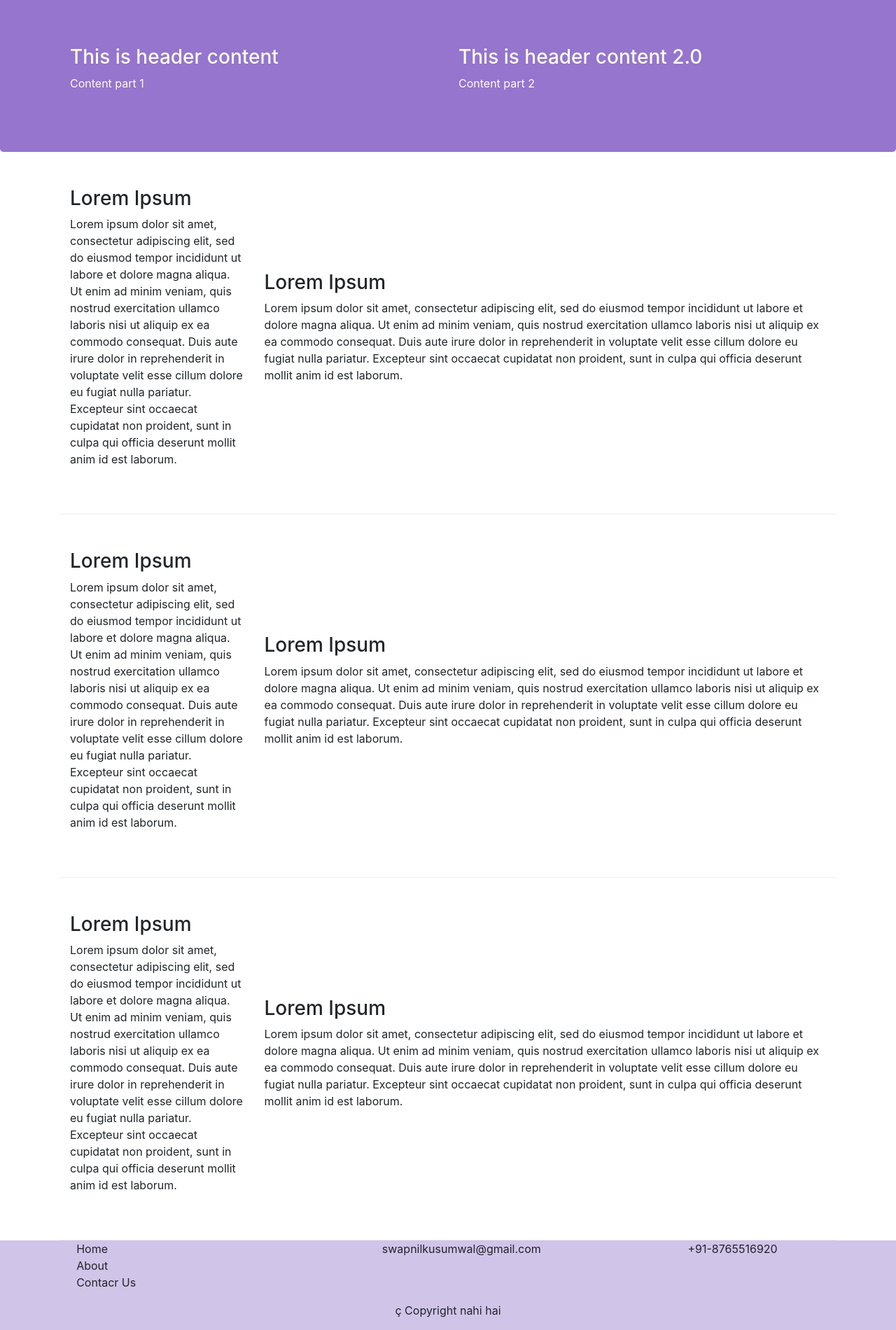
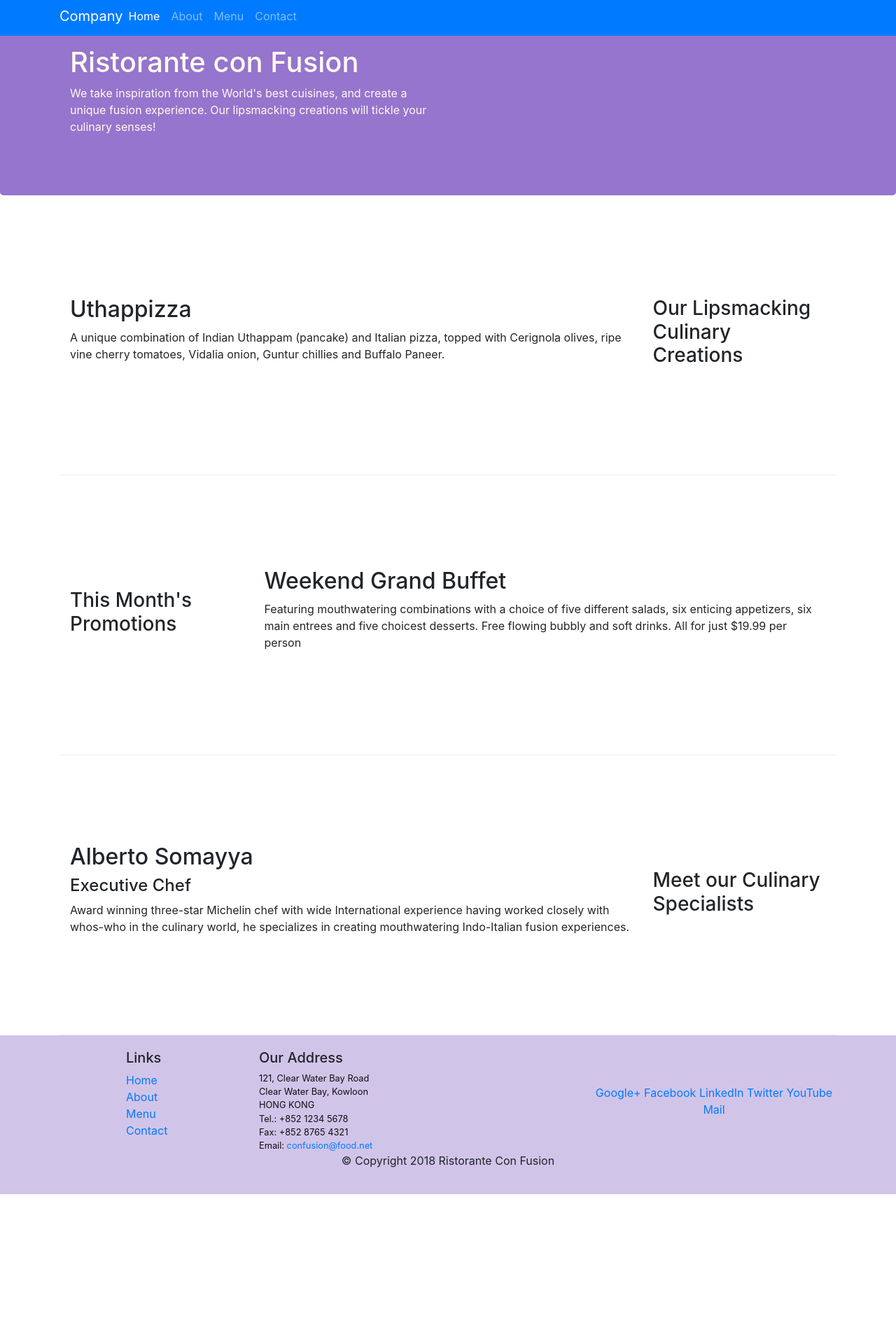
Before and after one commit to swapnilkusumwal/First, a website: page index.html in a window 1280 px wide. Shown: the part 5-1905 px from the top of the page at 70% size. After the commit the page ends 1711 px from the top, so only its background shows below. Drawn offline with nearby package versions, Linux system fonts and the light colour scheme.

Commit message:
fresh
fresh

```diff
--- a/CSS/style.css
+++ b/CSS/style.css
@@ -1,24 +1,30 @@
 .row-header{
     margin:0px auto;
-    paddingL0px auto;
+    padding:0px;
 }
 
-.row-content{
-    margin: 0px auto;
+.row-content {
+    margin:0px auto;
     padding: 50px 0px 50px 0px;
     border-bottom: 1px ridge;
-    min-height: 400px;
+    min-height:400px;
 }
 
 .footer{
     background-color: #D1C4E9;
     margin:0px auto;
-    padding 20px 0px 20px 0px;
+    padding: 20px 0px 20px 0px;
 }
 
-.jumbotron{
-    padding :70px 30px 70px 30px;
+.jumbotron {
+    padding:70px 30px 70px 30px;
     margin:0px auto;
-    background-color: #9575CD;
+    background: #9575CD ;
     color:floralwhite;
 }
+
+address{
+    font-size:80%;
+    margin:0px;
+    color:#0f0f0f;
+}
--- a/index.html
+++ b/index.html
@@ -1,7 +1,8 @@
 <!DOCTYPE html>
-<html>
+<html lang="en">
+
 <head>
-        <title>My first web page</title>
+    <title>Ristorante Con Fusion</title>
     <meta charset="utf-8">
     <meta name="viewport" content="width=device-width, initial-scale=1, shrink-to-fit=no">
     <meta http-equiv="x-ua-compatible" content="ie=edge">
@@ -9,139 +10,113 @@
     <link rel="stylesheet" href="https://stackpath.bootstrapcdn.com/bootstrap/4.4.1/css/bootstrap.min.css" integrity="sha384-Vkoo8x4CGsO3+Hhxv8T/Q5PaXtkKtu6ug5TOeNV6gBiFeWPGFN9MuhOf23Q9Ifjh" crossorigin="anonymous">
     <link rel="stylesheet" href="CSS/style.css">
 </head>
+
 <body>
+    <nav class="navbar navbar-dark navbar-expand-sm bg-primary fixed-top">
+        <div class="container">
+            <button class="navbar-toggler" type="button" data-toggle="collapse" data-target="#Navbar">
+                <span class="navbar-toggler-icon"></span>
+            </button>
+            <a class="navbar-brand mr-auto" href="#">Company</a>
+            <div class="collapse navbar-collapse" id="Navbar">
+                <ul class="navbar-nav mr-auto">
+                    <li class="nav-item"><a class="nav-link active" href="#">Home</a></li>
+                    <li class="nav-item"><a class="nav-link" href="aboutus.html">About</a></li>
+                    <li class="nav-item"><a class="nav-link" href="#">Menu</a></li>
+                    <li class="nav-item"><a class="nav-link" href="#">Contact</a></li>
+                </ul>
+            </div>
+        </div>
+    </nav>
     <header class="jumbotron">
         <div class="container">
             <div class="row row-header">
-                    <div class="col 12 sm-6">
-                        <h3>This is header content</h3>
-                        <p>Content part 1</p>
+                <div class="col-12 col-sm-6">
+                    <h1>Ristorante con Fusion</h1>
+                    <p>We take inspiration from the World's best cuisines, and create a unique fusion experience. Our lipsmacking creations will tickle your culinary senses!</p>
                 </div>
-                    <div class="col 12 sm-6">
-                        <h3>This is header content 2.0</h3>
-                        <p>Content part 2</p>
+                <div class="col-12  col-sm">
                 </div>
             </div>
         </div>
     </header>
-        <div class="container">
+
+    <div class="container ">
         <div class="row row-content align-items-center">
-                <div class="col-12 col-sm-4 col-md-3">
-
-                    <h3>Lorem Ipsum</h3>
-                    <p>Lorem ipsum dolor sit amet, consectetur adipiscing elit,
-                    sed do eiusmod tempor incididunt ut labore et dolore
-                    magna aliqua. Ut enim ad minim veniam, quis nostrud
-                    exercitation ullamco laboris nisi ut aliquip ex ea
-                    commodo consequat. Duis aute irure dolor in
-                    reprehenderit in voluptate velit esse cillum dolore
-                    eu fugiat nulla pariatur. Excepteur sint occaecat
-                    cupidatat non proident, sunt in culpa qui officia
-                    deserunt mollit anim id est laborum.</p>
-
+            <div class="col-12 col-sm-4 order-sm-last col-md-3 align-items-center ">
+                <h3>Our Lipsmacking Culinary Creations</h3>
             </div>
-                <div class="col-12 col-sm col-md">
-
-                    <h3>Lorem Ipsum</h3>
-                    <p>Lorem ipsum dolor sit amet, consectetur adipiscing elit,
-                    sed do eiusmod tempor incididunt ut labore et dolore
-                    magna aliqua. Ut enim ad minim veniam, quis nostrud
-                    exercitation ullamco laboris nisi ut aliquip ex ea
-                    commodo consequat. Duis aute irure dolor in
-                    reprehenderit in voluptate velit esse cillum dolore
-                    eu fugiat nulla pariatur. Excepteur sint occaecat
-                    cupidatat non proident, sunt in culpa qui officia
-                    deserunt mollit anim id est laborum.</p>
-
+            <div class="col col-sm order-sm-first col-md ">
+                <h2>Uthappizza</h2>
+                <p>A unique combination of Indian Uthappam (pancake) and Italian pizza, topped with Cerignola olives, ripe vine cherry tomatoes, Vidalia onion, Guntur chillies and Buffalo Paneer.</p>
             </div>
         </div>
+
+
         <div class="row row-content align-items-center">
-                <div class="col-12 col-sm-4 col-md-3">
-
-                    <h3>Lorem Ipsum</h3>
-                    <p>Lorem ipsum dolor sit amet, consectetur adipiscing elit,
-                    sed do eiusmod tempor incididunt ut labore et dolore
-                    magna aliqua. Ut enim ad minim veniam, quis nostrud
-                    exercitation ullamco laboris nisi ut aliquip ex ea
-                    commodo consequat. Duis aute irure dolor in
-                    reprehenderit in voluptate velit esse cillum dolore
-                    eu fugiat nulla pariatur. Excepteur sint occaecat
-                    cupidatat non proident, sunt in culpa qui officia
-                    deserunt mollit anim id est laborum.</p>
-
+            <div  class="col-12 col-sm-4 col-md-3 align-items-center">
+                <h3>This Month's Promotions</h3>
             </div>
-                <div class="col-12 col-sm col-md">
-
-                    <h3>Lorem Ipsum</h3>
-                    <p>Lorem ipsum dolor sit amet, consectetur adipiscing elit,
-                    sed do eiusmod tempor incididunt ut labore et dolore
-                    magna aliqua. Ut enim ad minim veniam, quis nostrud
-                    exercitation ullamco laboris nisi ut aliquip ex ea
-                    commodo consequat. Duis aute irure dolor in
-                    reprehenderit in voluptate velit esse cillum dolore
-                    eu fugiat nulla pariatur. Excepteur sint occaecat
-                    cupidatat non proident, sunt in culpa qui officia
-                    deserunt mollit anim id est laborum.</p>
-
+            <div class="col col-sm col-md ">
+                <h2>Weekend Grand Buffet</h2>
+                <p>Featuring mouthwatering combinations with a choice of five different salads, six enticing appetizers, six main entrees and five choicest desserts. Free flowing bubbly and soft drinks. All for just $19.99 per person </p>
             </div>
         </div>
-            <div class="row row-content align-items-center">
-                <div class="col-12 col-sm-4 col-md-3">
 
-                    <h3>Lorem Ipsum</h3>
-                    <p>Lorem ipsum dolor sit amet, consectetur adipiscing elit,
-                    sed do eiusmod tempor incididunt ut labore et dolore
-                    magna aliqua. Ut enim ad minim veniam, quis nostrud
-                    exercitation ullamco laboris nisi ut aliquip ex ea
-                    commodo consequat. Duis aute irure dolor in
-                    reprehenderit in voluptate velit esse cillum dolore
-                    eu fugiat nulla pariatur. Excepteur sint occaecat
-                    cupidatat non proident, sunt in culpa qui officia
-                    deserunt mollit anim id est laborum.</p>
-
+        <div class="row row-content align-items-center" >
+            <div  class="col-12 col-sm-4 col-md-3 order-sm-last align-items-center">
+                <h3>Meet our Culinary Specialists</h3>
             </div>
-                <div class="col-12 col-sm col-md">
-
-                    <h3>Lorem Ipsum</h3>
-                    <p>Lorem ipsum dolor sit amet, consectetur adipiscing elit,
-                    sed do eiusmod tempor incididunt ut labore et dolore
-                    magna aliqua. Ut enim ad minim veniam, quis nostrud
-                    exercitation ullamco laboris nisi ut aliquip ex ea
-                    commodo consequat. Duis aute irure dolor in
-                    reprehenderit in voluptate velit esse cillum dolore
-                    eu fugiat nulla pariatur. Excepteur sint occaecat
-                    cupidatat non proident, sunt in culpa qui officia
-                    deserunt mollit anim id est laborum.</p>
-
+            <div class="col col-sm col-md order-sm-first ">
+                <h2>Alberto Somayya</h2>
+                <h4>Executive Chef</h4>
+                <p>Award winning three-star Michelin chef with wide International experience having worked closely with whos-who in the culinary world, he specializes in creating mouthwatering Indo-Italian fusion experiences. </p>
             </div>
         </div>
     </div>
+
     <footer class="footer">
+        <div class="container">
             <div class="row">
-                <div class="col-4 offset-1 col-sm-4 ">
+                <div class="col-4 offset-1 col-sm-2">
+                    <h5>Links</h5>
                     <ul class="list-unstyled">
-                        <li>Home</li>
-                        <li>About</li>
-                        <li>Contacr Us</li>
+                        <li><a href="#">Home</a></li>
+                        <li><a href="#">About</a></li>
+                        <li><a href="#">Menu</a></li>
+                        <li><a href="#">Contact</a></li>
                     </ul>
                 </div>
-                <div class="col-7 col-sm-4">
-                    <p>swapnilkusumwal@gmail.com</p></br>
+                <div class="col-7 col-sm-5">
+                    <h5>Our Address</h5>
+                    <address>
+		              121, Clear Water Bay Road<br>
+		              Clear Water Bay, Kowloon<br>
+		              HONG KONG<br>
+		              Tel.: +852 1234 5678<br>
+		              Fax: +852 8765 4321<br>
+		              Email: <a href="mailto:confusion@food.net">confusion@food.net</a>
+		           </address>
                 </div>
-                <div class="col-12 col-sm-2">
-                    <p>+91-8765516920</p>
+                <div class="col-12 col-sm-4 align-self-center">
+                    <div class="text-center">
+                        <a href="http://google.com/+">Google+</a>
+                        <a href="http://www.facebook.com/profile.php?id=">Facebook</a>
+                        <a href="http://www.linkedin.com/in/">LinkedIn</a>
+                        <a href="http://twitter.com/">Twitter</a>
+                        <a href="http://youtube.com/">YouTube</a>
+                        <a href="mailto:">Mail</a>
                     </div>
-
+                </div>
            </div>
            <div class="row justify-content-center">
                 <div class="col-auto">
-                    <p>ç Copyright nahi hai</p>
+                    <p>© Copyright 2018 Ristorante Con Fusion</p>
+                </div>
            </div>
         </div>
     </footer>
-        <script src="https://code.jquery.com/jquery-3.4.1.slim.min.js" integrity="sha384-J6qa4849blE2+poT4WnyKhv5vZF5SrPo0iEjwBvKU7imGFAV0wwj1yYfoRSJoZ+n" crossorigin="anonymous"></script>
-        <script src="https://cdn.jsdelivr.net/npm/popper.js@1.16.0/dist/umd/popper.min.js" integrity="sha384-Q6E9RHvbIyZFJoft+2mJbHaEWldlvI9IOYy5n3zV9zzTtmI3UksdQRVvoxMfooAo" crossorigin="anonymous"></script>
-        <script src="https://stackpath.bootstrapcdn.com/bootstrap/4.4.1/js/bootstrap.min.js" integrity="sha384-wfSDF2E50Y2D1uUdj0O3uMBJnjuUD4Ih7YwaYd1iqfktj0Uod8GCExl3Og8ifwB6" crossorigin="anonymous"></script>
 
 </body>
+
 </html>
```
Also changed, not shown: aboutus.html (added, +125 -0 lines), 1 other file. Lines whose indentation alone changed are shown as unchanged.
